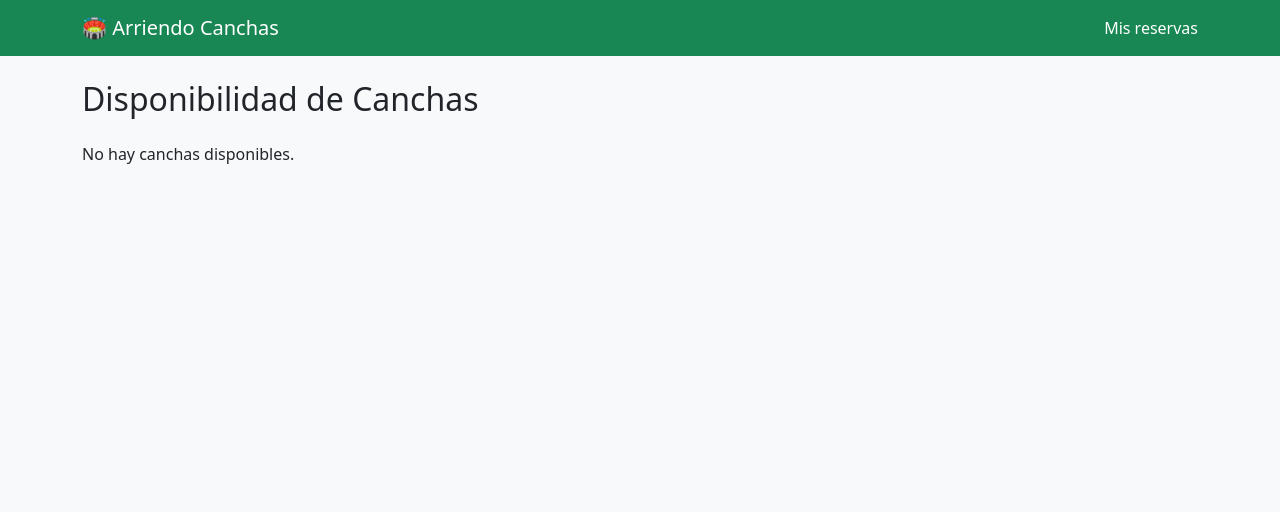
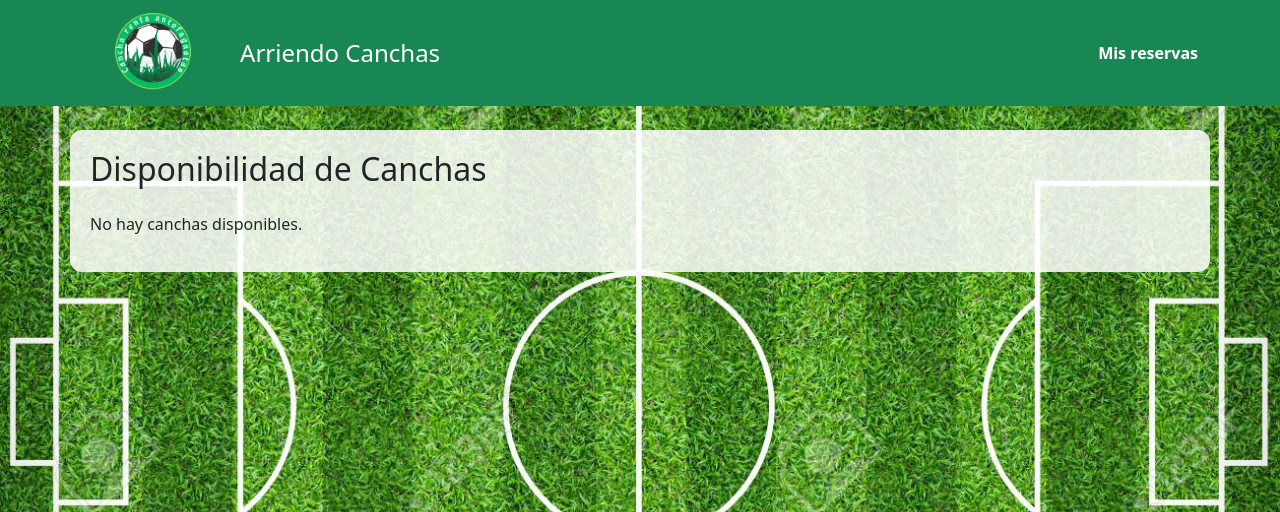
Before and after one commit to kaiser-14-10/Reserva_Cancha, a Django app: page / in a window 1280 px wide. Shown: the top 512 px of the page. Run offline with Django 5.2, Linux system fonts and the light colour scheme; data that the repository does not hold is empty.

Commit message:
Enhance base.html with static files and styles
Added static file loading and background image styling.

```diff
--- a/arriendo_canchas/templates/base.html
+++ b/arriendo_canchas/templates/base.html
@@ -5,18 +5,43 @@
     <meta name="viewport" content="width=device-width, initial-scale=1.0">
     <title>{% block title %}Arriendo de Canchas{% endblock %}</title>
     <link href="https://cdn.jsdelivr.net/npm/bootstrap@5.3.3/dist/css/bootstrap.min.css" rel="stylesheet">
+
+    {% load static %}
+    <style>
+        body {
+            background-image: url("{% static 'img/fondo.jpg' %}");
+            background-size: cover;
+            background-repeat: no-repeat;
+            background-attachment: fixed;
+            background-position: center;
+        }
+
+        .contenido {
+            background: rgba(255, 255, 255, 0.85);
+            border-radius: 12px;
+            padding: 20px;
+        }
+    </style>
 </head>
-<body class="bg-light">
+<body>
     <nav class="navbar navbar-expand-lg navbar-dark bg-success">
         <div class="container">
-            <a class="navbar-brand" href="/">🏟️ Arriendo Canchas</a>
+
+            <a class="navbar-brand d-flex align-items-center" href="/">
+                <img src="{% static 'img/logo.png.png' %}"
+                     alt="Logo"
+                     class="me-3"
+                     style="height:80px; width:auto;">
+                <span style="font-size: 1.5rem;">Arriendo Canchas</span>
+            </a>
+
             <div>
-                <a class="nav-link text-white" href="{% url 'mis_reservas' %}">Mis reservas</a>
+                <a class="nav-link text-white fw-bold" href="{% url 'mis_reservas' %}">Mis reservas</a>
             </div>
         </div>
     </nav>
 
-    <div class="container mt-4">
+    <div class="container mt-4 contenido">
         {% block content %}{% endblock %}
     </div>
 
```
